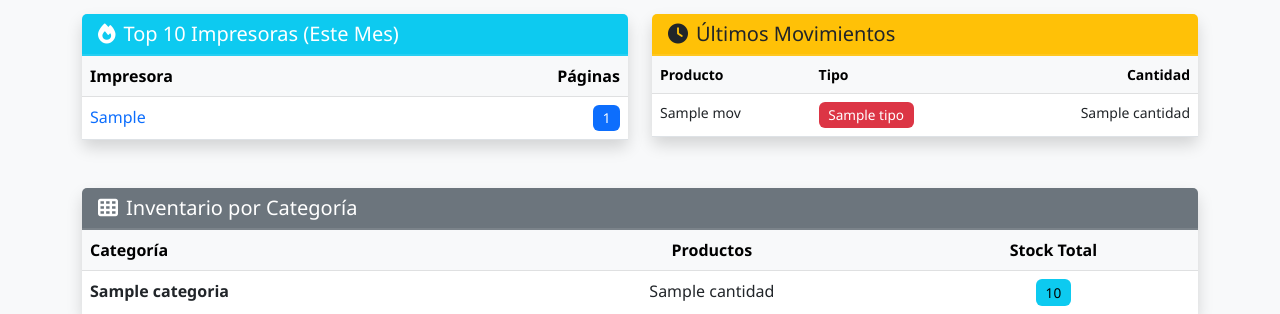
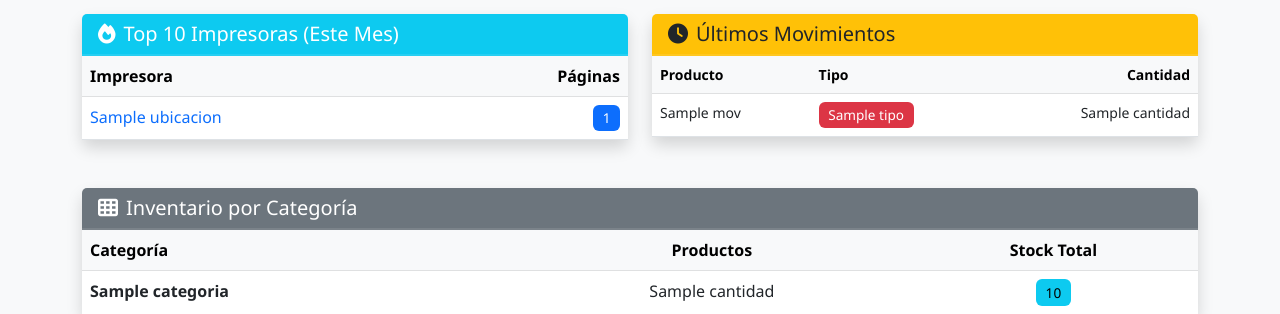
Before and after one commit to juanvillalobos5024-gif/impresoras, a Flask app: template app/templates/dashboard/index.html in a window 1280 px wide. Shown: the part 884-1198 px from the top of the page. Run offline with Flask 3, Linux system fonts and the light colour scheme; the template is opened without the code that fills it: most values are stand-ins (such as "Sample title", 1, 10 or a date in 2020).

Commit message:
UI: remover columna area y mostrar ubicacion en top 10

```diff
--- a/app/models/contador.py
+++ b/app/models/contador.py
@@ -117,7 +117,7 @@ class Contador:
         conn = get_db_connection()
         cursor = conn.cursor()
         cursor.execute('''
-            SELECT i.id, i.codigo_interno, i.marca, i.modelo,
+            SELECT i.id, i.codigo_interno, i.ubicacion, i.marca, i.modelo,
                    SUM(c.paginas_impresas) as total_paginas
             FROM impresoras i
             LEFT JOIN contadores c ON i.id = c.impresora_id
--- a/app/templates/dashboard/index.html
+++ b/app/templates/dashboard/index.html
@@ -205,7 +205,7 @@
                         <tr>
                             <td>
                                 <a href="{{ url_for('impresoras.detalle', id=imp.id) }}" class="text-decoration-none">
-                                    {{ imp.codigo_interno }}
+                                    {{ imp.ubicacion }}
                                 </a>
                             </td>
                             <td class="text-end">
--- a/app/templates/impresoras/listar.html
+++ b/app/templates/impresoras/listar.html
@@ -42,7 +42,6 @@
                             <th>Código</th>
                             <th>Marca/Modelo</th>
                             <th>Ubicación</th>
-                            <th>Área</th>
                             <th>IP</th>
                             <th>Estado</th>
                             <th class="text-center">Acciones</th>
@@ -55,7 +54,6 @@
                                 <td><strong>{{ imp.codigo_interno }}</strong></td>
                                 <td>{{ imp.marca }} {{ imp.modelo }}</td>
                                 <td>{{ imp.ubicacion }}</td>
-                                <td><span class="badge bg-info">{{ imp.area }}</span></td>
                                 <td><code>{{ imp.direccion_ip }}</code></td>
                                 <td>
                                     {% if imp.estado == 'activa' %}
```
